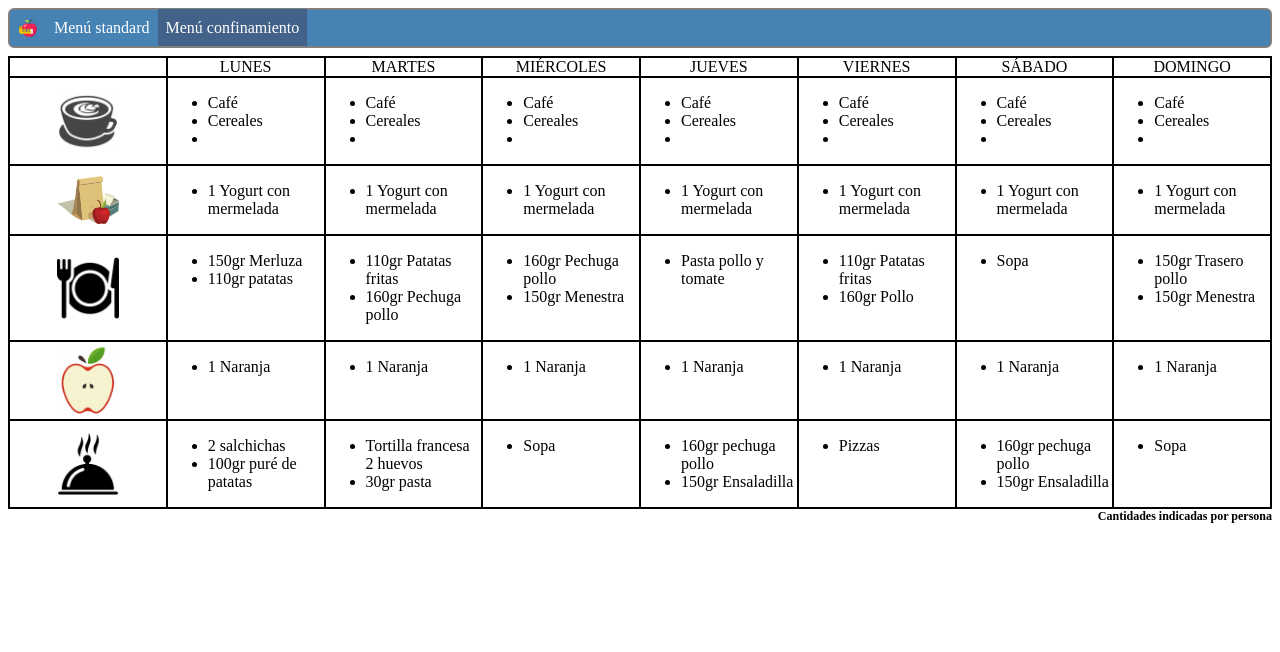
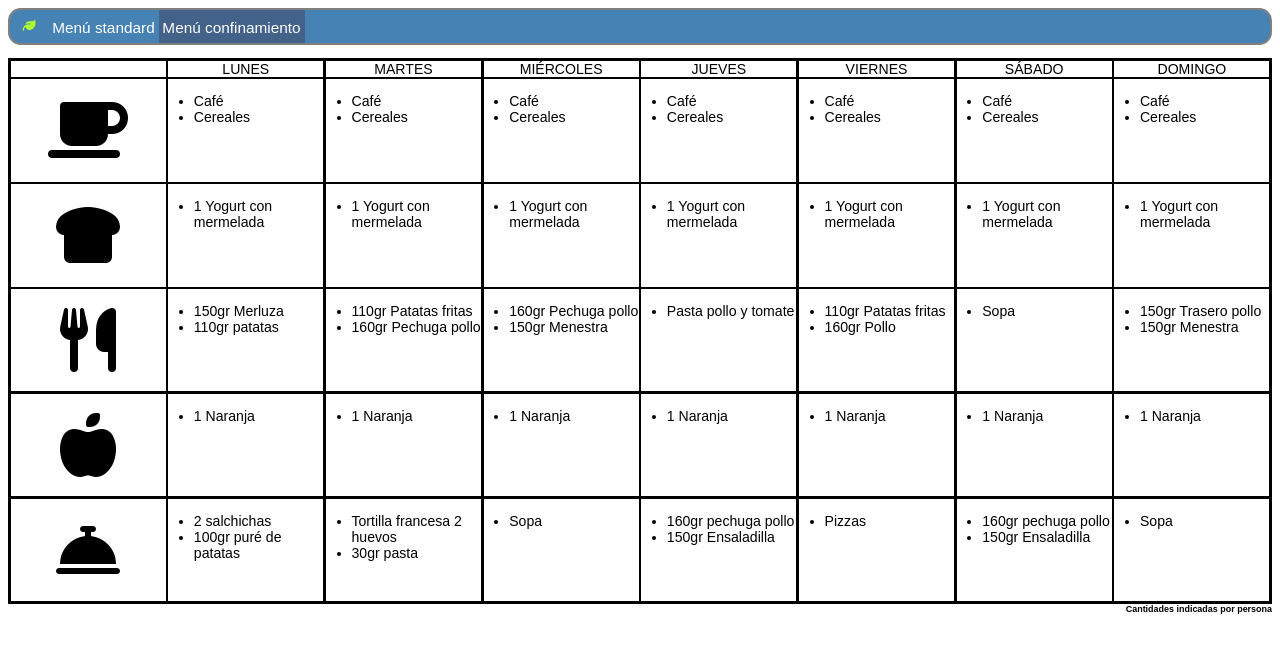
Before and after one commit to arensis/menuDieta, a plain HTML site: page menu_confinamiento.html in a window 1280 px wide. Drawn offline with nearby package versions, Linux system fonts and the light colour scheme.

Commit message:
Modificaciones de estilos

```diff
--- a/css/menu_dieta.css
+++ b/css/menu_dieta.css
@@ -1,5 +1,9 @@
+body {
+	font-family: Arial, Helvetica, sans-serif;
+}
+
 .footnote {
-	font-size: 12px;
+	font-size: 0.7vw;
 	font-weight: bold;
 	text-align: end;
 }
@@ -7,10 +11,10 @@
 .grid-settings {
 	display: grid;
 	grid-template-columns: repeat(8, 1fr);
-	grid-gap: 2px;
+	grid-gap: 0.2vw;
+	padding: 0.2vw;
 	background-color: black;
-	padding: 2px;
-	font-size: 16px;
+	font-size: 1.1vw;
 }
 
 .grid-settings > div {
@@ -18,20 +22,15 @@
 }
 
 .grid-header-cell {
-	display: flex;
-	align-content: center;
-	justify-content: center;
 	text-transform: uppercase;
 }
 
-.logo {
-	width: 40%;
+.row-icon {
+	font-size: 5vw;
+	padding: 1.5vw;
 }
 
 .logo-cell {
-	display: flex;
-	align-content: center;
-	justify-content: center;
 	grid-column: 1;
 	grid-row: 1 / 4;
 }
@@ -41,9 +40,12 @@
 	grid-row: 1 / 3;
 }
 
-.column-title {
+.grid-header-cell, .logo-cell, .column-title {
     display: flex;
 	justify-content: center;
 	align-items: center;
-	text-transform: uppercase;
 }
+
+ul {
+	padding-left: 2vw;
+}
--- a/css/nav_bar.css
+++ b/css/nav_bar.css
@@ -1,21 +1,22 @@
 .nav {
-    margin: 4px 0 8px 0;
+    margin: 0.5vw 0 1vw 0;
     background-color: steelblue;
+    border-radius: 1vw;
     display: flex;
     align-items: center;
-    border-radius: 6px;
-    border: 2px solid gray;
-    padding: 8px 0 8px 0;
+    border: 0.2vw solid gray;
+    padding: 0;
 }
 
 .nav li {
-    display: inline-block;
+    display: inline-flex;
 }
 
 a {
-    padding: 10px 8px 10px 8px;
+    padding: 0.7vw 0.3vw 0.5vw 0.3vw;
     color: white;
     text-decoration: none;
+    font-size: 1.2vw;
 }
 
 .active {
@@ -28,7 +29,7 @@ a:hover {
 
 
 .nav-icon {
-    height: 20px;
-    width: auto;
-    padding: 0 8px 0 8px;
+    font-size: 1vw;
+    color: greenyellow;
+    padding: 0 1vw 0 1vw;
 }
--- a/js/nav.js
+++ b/js/nav.js
@@ -1,15 +1,17 @@
-$(function () {
-    setNavigation();
-});
+$(function () { setRouterLinkActive(); });
 
-function setNavigation() {
-    var path = window.location.pathname;
+function setRouterLinkActive() {
+    var absolutePath = window.location.pathname;
 
-    $(".nav a").each(function () {
-        var href = $(this).attr('href');
+    if(absolutePath.endsWith('menuDieta/')) {
+        $("#default").addClass('active');
+    } else {
+        $(".nav a").each(function () {
+            var relativePath = $(this).attr('href');
 
-        if (path.includes(href)) {
-            $(this).closest('a').addClass('active');
-        }
-    });
+            if (absolutePath.includes(relativePath)) {
+                $(this).closest('a').addClass('active');
+            }
+        });
+    }
 }
--- a/menu_confinamiento.html
+++ b/menu_confinamiento.html
@@ -1,14 +1,15 @@
-<html>
+<!DOCTYPE html>
+<html lang="es">
 	<head>
 		<title>Menú semana dieta 1800 calorías</title>
 		<link rel=StyleSheet href="css/menu_dieta.css" />
-        <link rel=StyleSheet href="css/nav_bar.css" />
-		<link rel="icon" type="image/png" href="images/favicon4.png" />
+		<link rel=StyleSheet href="css/nav_bar.css" />
+		<meta charset=UTF-8>
 	</head>
 	<body>
         <nav>
             <ul class="nav">
-                <li><img class="nav-icon" src="images/favicon4.png" /></li>
+                <li><span class="fas fa-leaf nav-icon"></span></li>
                 <li><a href="index.html">Menú standard</a></li>
                 <li><a href="menu_confinamiento.html">Menú confinamiento</a></li>
             </ul>
@@ -27,86 +28,86 @@
 
 			<!-- Desayuno: Fila 1/5 -->
 			<div class="column-title">
-				<img class="logo" src="images/desayuno.png" />
+				<i class="fas fa-coffee row-icon"></i>
 			</div>
-			<div >
+			<div>
 				<ul>
 					<li>Café</li>
-					<li>Cereales<li>
+					<li>Cereales</li>
 				</ul>
 			</div>
-			<div >
+			<div>
 				<ul>
 					<li>Café</li>
-					<li>Cereales<li>
+					<li>Cereales</li>
 				</ul>
 			</div>
-			<div >
+			<div>
 				<ul>
 					<li>Café</li>
-					<li>Cereales<li>
+					<li>Cereales</li>
 				</ul>
 			</div>
-			<div >
+			<div>
 				<ul>
 					<li>Café</li>
-					<li>Cereales<li>
+					<li>Cereales</li>
 				</ul>
 			</div>
-			<div >
+			<div>
 				<ul>
 					<li>Café</li>
-					<li>Cereales<li>
+					<li>Cereales</li>
 				</ul>
 			</div>
-			<div >
+			<div>
 				<ul>
 					<li>Café</li>
-					<li>Cereales<li>
+					<li>Cereales</li>
 				</ul>
 			</div>
-			<div >
+			<div>
 				<ul>
 					<li>Café</li>
-					<li>Cereales<li>
+					<li>Cereales</li>
 				</ul>
 			</div>
 
 			<!-- Almuerzo 2/5 -->
 			<div class="column-title">
-				<img class="logo" src="images/almuerzo2.png" />
+				<i class="fas fa-bread-slice row-icon"></i>
 			</div>
-			<div >
+			<div>
 				<ul>
 					<li>1 Yogurt con mermelada</li>
 				</ul>
 			</div>
-			<div >
+			<div>
 				<ul>
 					<li>1 Yogurt con mermelada</li>
 				</ul>
 			</div>
-			<div >
+			<div>
 				<ul>
 					<li>1 Yogurt con mermelada</li>
 				</ul>
 			</div>
-			<div >
+			<div>
 				<ul>
 					<li>1 Yogurt con mermelada</li>
 				</ul>
 			</div>
-			<div >
+			<div>
 				<ul>
 					<li>1 Yogurt con mermelada</li>
 				</ul>
 			</div>
-			<div >
+			<div>
 				<ul>
 					<li>1 Yogurt con mermelada</li>
 				</ul>
 			</div>
-			<div >
+			<div>
 				<ul>
 					<li>1 Yogurt con mermelada</li>
 				</ul>
@@ -114,43 +115,43 @@
 
 			<!-- Comida 3/5 -->
 			<div class="column-title">
-				<img class="logo" src="images/comida.png" />
+				<i class="fas fa-utensils row-icon"></i>
 			</div>
-			<div >
+			<div>
 				<ul><!-- Lunes -->
 					<li>150gr Merluza</li>
 					<li>110gr patatas</li>
 				</ul>
 			</div>
-			<div >
+			<div>
 				<ul><!-- Martes -->
 					<li>110gr Patatas fritas</li>
 					<li>160gr Pechuga pollo</li>
 				</ul>
 			</div>
-			<div >
+			<div>
 				<ul><!-- Miércoles -->
 					<li>160gr Pechuga pollo</li>
 					<li>150gr Menestra</li>
 				</ul>
 			</div>
-			<div >
+			<div>
 				<ul><!-- Jueves -->
 					<li>Pasta pollo y tomate</li>
 				</ul>
 			</div>
-			<div >
+			<div>
 				<ul><!-- Viernes -->
 					<li>110gr Patatas fritas</li>
 					<li>160gr Pollo</li>
 				</ul>
 			</div>
-			<div >
+			<div>
 				<ul><!-- Sábado -->
 					<li>Sopa</li>
 				</ul>
 			</div>
-			<div >
+			<div>
 				<ul><!-- Domingo -->
 					<li>150gr Trasero pollo</li>
 					<li>150gr Menestra</li>
@@ -159,39 +160,39 @@
 
 			<!-- Merienda 4/5 -->
 			<div class="column-title">
-				<img class="logo" src="images/merienda.png" />
+				<i class="fas fa-apple-alt row-icon"></i>
 			</div>
-			<div >
+			<div>
 				<ul>
 					<li>1 Naranja</li>
 				</ul>
 			</div>
-			<div >
+			<div>
 				<ul>
 					<li>1 Naranja</li>
 				</ul>
 			</div>
-			<div >
+			<div>
 				<ul>
 					<li>1 Naranja</li>
 				</ul>
 			</div>
-			<div >
+			<div>
 				<ul>
 					<li>1 Naranja</li>
 				</ul>
 			</div>
-			<div >
+			<div>
 				<ul>
 					<li>1 Naranja</li>
 				</ul>
 			</div>
-			<div >
+			<div>
 				<ul>
 					<li>1 Naranja</li>
 				</ul>
 			</div>
-			<div >
+			<div>
 				<ul>
 					<li>1 Naranja</li>
 				</ul>
@@ -199,43 +200,43 @@
 
 			<!-- Cena 5/5 -->
 			<div class="column-title">
-				<img class="logo" src="images/cena.png" />
+				<i class="fas fa-concierge-bell row-icon"></i>
 			</div>
-			<div >
+			<div>
 				<ul><!-- Lunes -->
 					<li>2 salchichas</li>
 					<li>100gr puré de patatas</li>
 				</ul>
 			</div>
-			<div >
+			<div>
 				<ul><!-- Martes -->
 					<li>Tortilla francesa 2 huevos</li>
 					<li>30gr pasta</li>
 				</ul>
 			</div>
-			<div >
+			<div>
 				<ul><!-- Miércoles -->
 					<li>Sopa</li>
 				</ul>
 			</div>
-			<div >
+			<div>
 				<ul><!-- Jueves -->
 					<li>160gr pechuga pollo</li>
 					<li>150gr Ensaladilla</li>
 				</ul>
 			</div>
-			<div >
+			<div>
 				<ul><!-- Viernes -->
 					<li>Pizzas</li>
 				</ul>
 			</div>
-			<div >
+			<div>
 				<ul><!-- Sábado -->
 					<li>160gr pechuga pollo</li>
 					<li>150gr Ensaladilla</li>
 				</ul>
 			</div>
-			<div >
+			<div>
 				<ul><!-- Domingo -->
 					<li>Sopa</li>
 				</ul>
@@ -243,6 +244,7 @@
 		</div>
 		<div class="footnote">Cantidades indicadas por persona</div>
         <script type="text/javascript" src="https://ajax.googleapis.com/ajax/libs/jquery/1.7.1/jquery.min.js"></script>
-        <script language="JavaScript" type="text/javascript" src="js/nav.js"></script>
+		<script language="JavaScript" type="text/javascript" src="js/nav.js"></script>
+		<script src="https://kit.fontawesome.com/f72861caa6.js" crossorigin="anonymous"></script>
 	</body>
 </html>
```
Also changed, not shown: index.html (+11 -9 lines).
